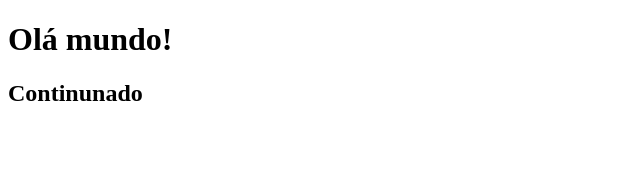
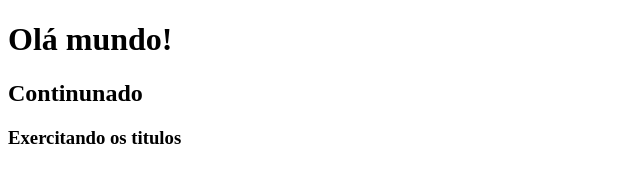
Before and after one commit to JDubas/exercicio1--s, a plain HTML site: page index.html in a window 1280 px wide. Shown: the whole page, without its empty margins (0-640 px from the left). Drawn offline with Linux system fonts and the light colour scheme.

Commit message:
h3 criado

```diff
--- a/index.html
+++ b/index.html
@@ -8,6 +8,7 @@
 	<body>
 		<h1>Olá mundo!</h1>
 		<h2>Continunado</h2>
+		<h3>Exercitando os titulos</h3>
 
 	</body>
 </html>
```
